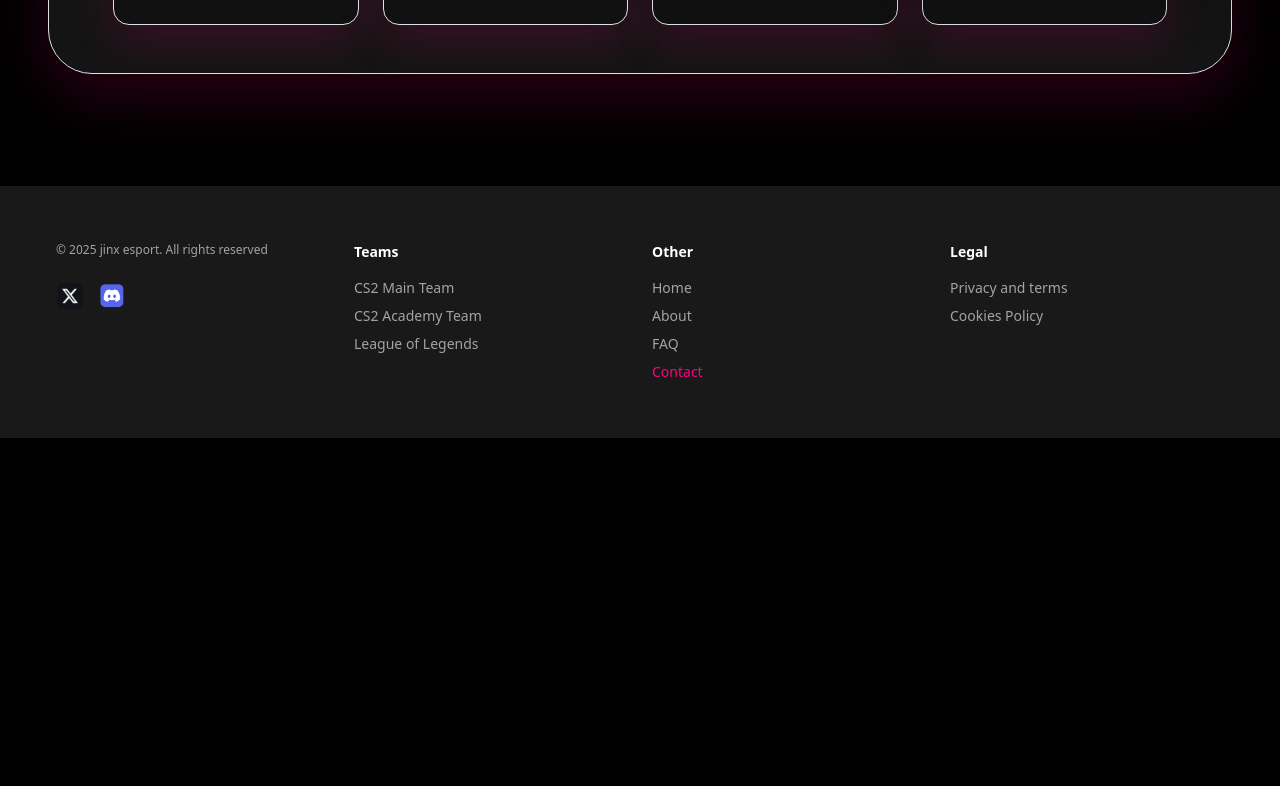
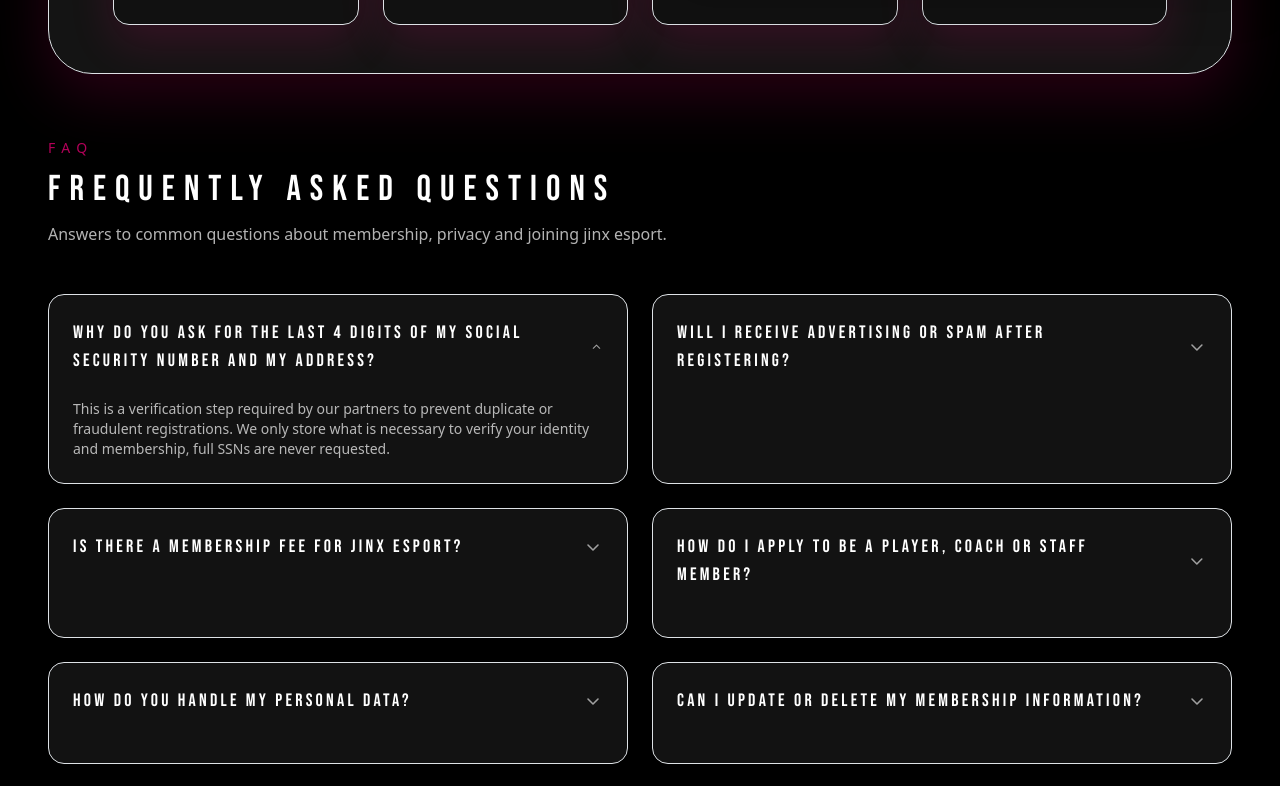
Before and after one commit to emrikrellmar/jinxesport.se, a React (Vite) app: page /contact in a window 1280 px wide. Shown: the part 800-1586 px from the top of the page. Before the commit the page ends 1238 px from the top, so only its background shows below. Built offline with nearby package versions, Linux system fonts and the light colour scheme; no server answers.

Commit message:
feat(contact): include FAQ section on Contact page

```diff
--- a/src/pages/ContactPage.tsx
+++ b/src/pages/ContactPage.tsx
@@ -2,6 +2,7 @@
 import braxenPhoto from '../assets/Braxen.png';
 import silhouetteMale from '../assets/silhouette.png';
 import catrinPhoto from '../assets/catrin.png';
+import FAQPage from './FAQPage';
 
 const contacts = [
   {
@@ -65,6 +66,10 @@
         ))}
       </div>
     </section>
+
+    <section>
+      <FAQPage />
+    </section>
   </div>
 );
 
```
